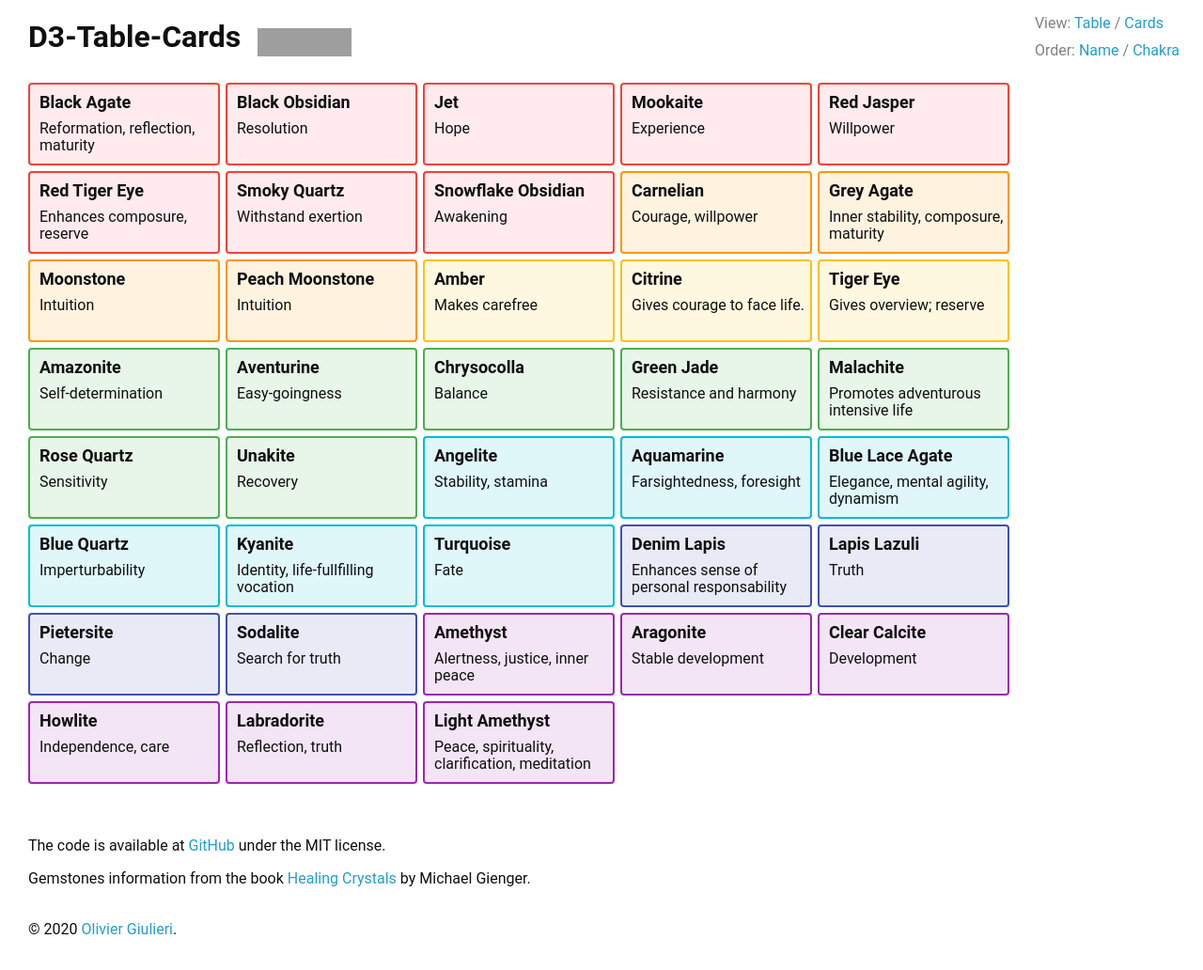
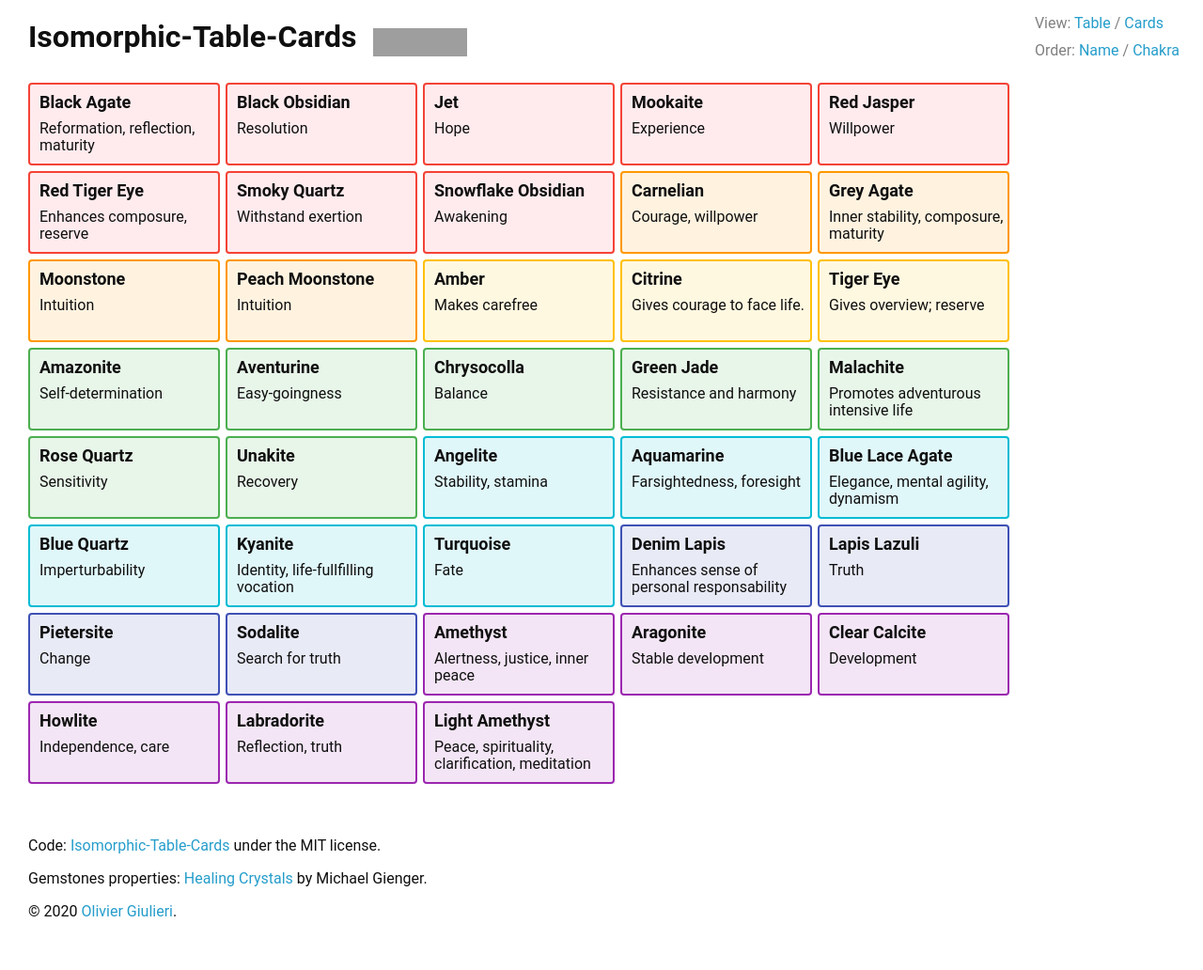
Before and after one commit to evoluteur/isomorphic-table-cards, a website: page index.html in a window 1280 px wide. Shown: the whole page at 94% size. Drawn offline with nearby package versions, Linux system fonts and the light colour scheme; grey boxes are pictures that could not be loaded.

Commit message:
Renamed project isomorphic-table-cards.

```diff
--- a/css/d3-table-cards.css
+++ b/css/isomorphic-table-cards.css
@@ -1,4 +1,4 @@
-/* https://github.com/evoluteur/d3-table-cards */
+/* https://github.com/evoluteur/isomorphic-table-cards */
 
 .holder{
 	position: relative;
--- a/index.html
+++ b/index.html
@@ -2,22 +2,22 @@
 <html lang="en">
 <head>
     <meta charset="utf-8">
-	<title>D3-Table-Cards</title>
+	<title>Isomorphic-Table-Cards</title>
 	<meta name="viewport" content="width=device-width,initial-scale=1">
     <link rel="icon" type="image/png" href="favicon.png" />
-	<link href="css/d3-table-cards.css" rel="stylesheet">
+	<link href="css/isomorphic-table-cards.css" rel="stylesheet">
 	<link href="css/demo.css" rel="stylesheet">
 	<script src="https://cdnjs.cloudflare.com/ajax/libs/d3/6.1.1/d3.js" charset="utf-8"></script>
 	<script src="js/data.js" charset="utf-8"></script>
-	<script src="js/d3-table-cards.js" charset="utf-8"></script>
-    <meta name="description" content="D3-Table-Cards: Table/Cards views using D3.js for animated transformations and transitions.">
-    <meta name="keywords" content="d3 d3v6 table card cards view javascript animation transition gemstone chakra">
+	<script src="js/isomorphic-table-cards.js" charset="utf-8"></script>
+    <meta name="description" content="Isomorphic-Table-Cards: Table/Cards views with animated transitions.">
+    <meta name="keywords" content="table card cards view javascript animation transition gemstone chakra">
 </head>
 <body onresize="redraw()" onload="render()">
 	<h1>
-		D3-Table-Cards
+		Isomorphic-Table-Cards
 		<div class="github">
-			<iframe src="https://ghbtns.com/github-btn.html?user=evoluteur&repo=d3-table-cards&type=star&count=true&size=small" frameborder="0" scrolling="0" width="100px" height="30px"></iframe>
+			<iframe src="https://ghbtns.com/github-btn.html?user=evoluteur&repo=isomorphic-table-cards&type=star&count=true&size=small" frameborder="0" scrolling="0" width="100px" height="30px"></iframe>
 		</div>
 	</h1>
 
@@ -39,9 +39,9 @@
 	</div>
 
 	<footer>
-		<p>The code is available at <a href="https://github.com/evoluteur/d3-table-cards">GitHub</a> under the MIT license.</p>
-		<p>Gemstones information from the book <a href="https://smile.amazon.com/dp/1844090671" target="crystals">Healing Crystals</a> by Michael Gienger.</p>
-		<p><br/>&#169; 2020 <a href="https://evoluteur.github.io/">Olivier Giulieri</a>.</p>
+		<p>Code: <a href="https://github.com/evoluteur/Isomorphic-table-cards">Isomorphic-Table-Cards</a> under the MIT license.</p>
+		<p>Gemstones properties: <a href="https://smile.amazon.com/dp/1844090671" target="crystals">Healing Crystals</a> by Michael Gienger.</p>
+		<p>&#169; 2020 <a href="https://evoluteur.github.io/">Olivier Giulieri</a>.</p>
 	</footer>
 
 </body>
--- a/js/d3-table-cards.js
+++ b/js/isomorphic-table-cards.js
@@ -1,4 +1,4 @@
-// https://github.com/evoluteur/d3-table-cards
+// https://github.com/evoluteur/isomorphic-table-cards
 // (c) 2020 Olivier Giulieri
 
 const layoutInfo = {
```
Also changed, not shown: README.md.
